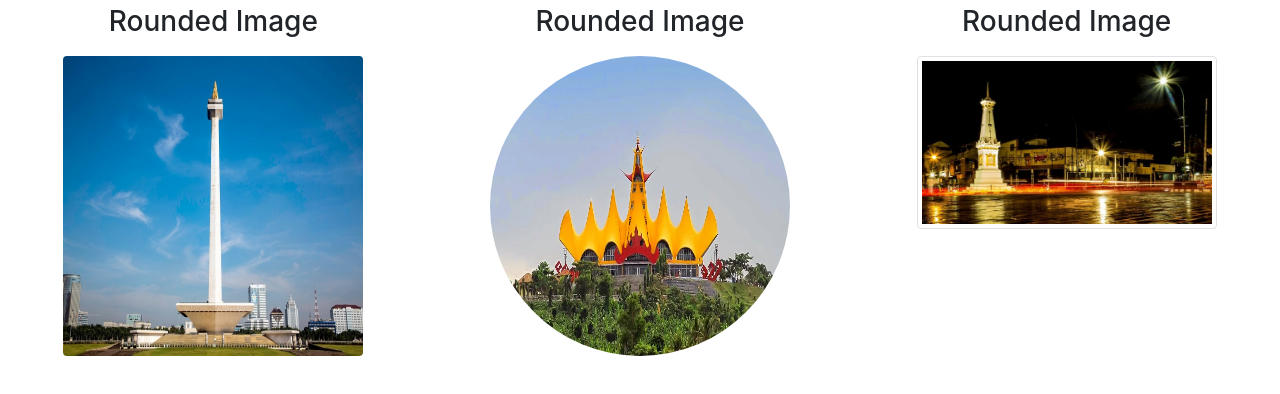
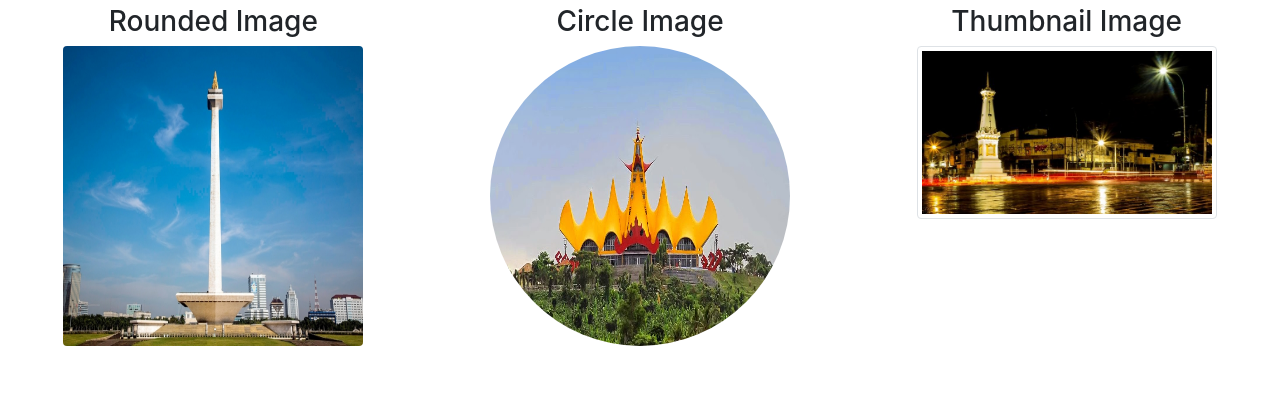
Before and after one commit to devtama/tugas_26_css, a plain HTML site: page index.html in a window 1280 px wide. Drawn offline with Linux system fonts and the light colour scheme.

Commit message:
make tr tag in index.html simple
make tr tag in index.html simple

```diff
--- a/index.html
+++ b/index.html
@@ -6,16 +6,11 @@
     <body>
         <strong>
         <table class="table table-borderless table-sm">
-                <tr class="text-center">
-                    <td><h3>Rounded Image</h3></td>
-                    <td><h3>Rounded Image</h3></td>
-                    <td><h3>Rounded Image</h3></td>
-                </tr>
-                <tr class="text-center">
-                    <td><img src="assets/img/jakarta.jpg" class="rounded" alt="jakarta" width="300px" height="300px"></td>
-                    <td><img src="assets/img/lampung.jpg" class="rounded-circle" alt="lampung" width="300px" height="300px"></td>
-                    <td><img src="assets/img/yogyakarta.jpg" class="img-thumbnail" alt="yogyakarta" width="300px" height="300px"></td>
-                </tr>
+            <tr class="text-center">
+                <td><h3>Rounded Image</h3><img src="assets/img/jakarta.jpg" class="rounded" alt="jakarta" width="300px" height="300px"></td>
+                <td><h3>Circle Image</h3><img src="assets/img/lampung.jpg" class="rounded-circle" alt="lampung" width="300px" height="300px"></td>
+                <td><h3>Thumbnail Image</h3><img src="assets/img/yogyakarta.jpg" class="img-thumbnail" alt="yogyakarta" width="300px" height="300px"></td>
+            </tr>
         </strong>
         </div>
         </table>
```
